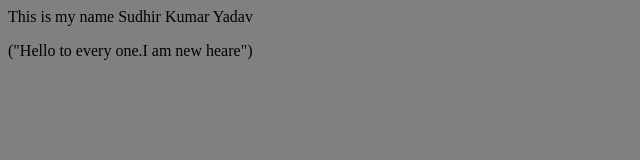
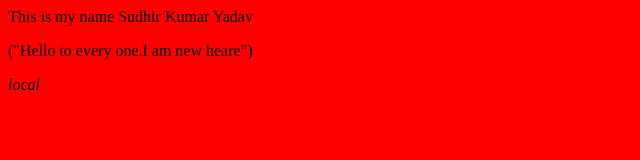
Before and after one commit to Rajesh-k6/website, a plain HTML site: page index.html in a window 1280 px wide. Shown: the whole page, without its empty margins (0-640 px from the left). Drawn offline with Linux system fonts and the light colour scheme.

Commit message:
Update index.html

```diff
--- a/index.html
+++ b/index.html
@@ -3,7 +3,8 @@
 <title>
 sudhi
 </title>
-<body style="background-color:gray;">
+<body style="background-color:red;">
 <h1></h1>This is my name Sudhir Kumar Yadav</h1><p> ("Hello to every one.I am new heare")</p>
+  <i>local</i>
 </body>
 </html>
```
